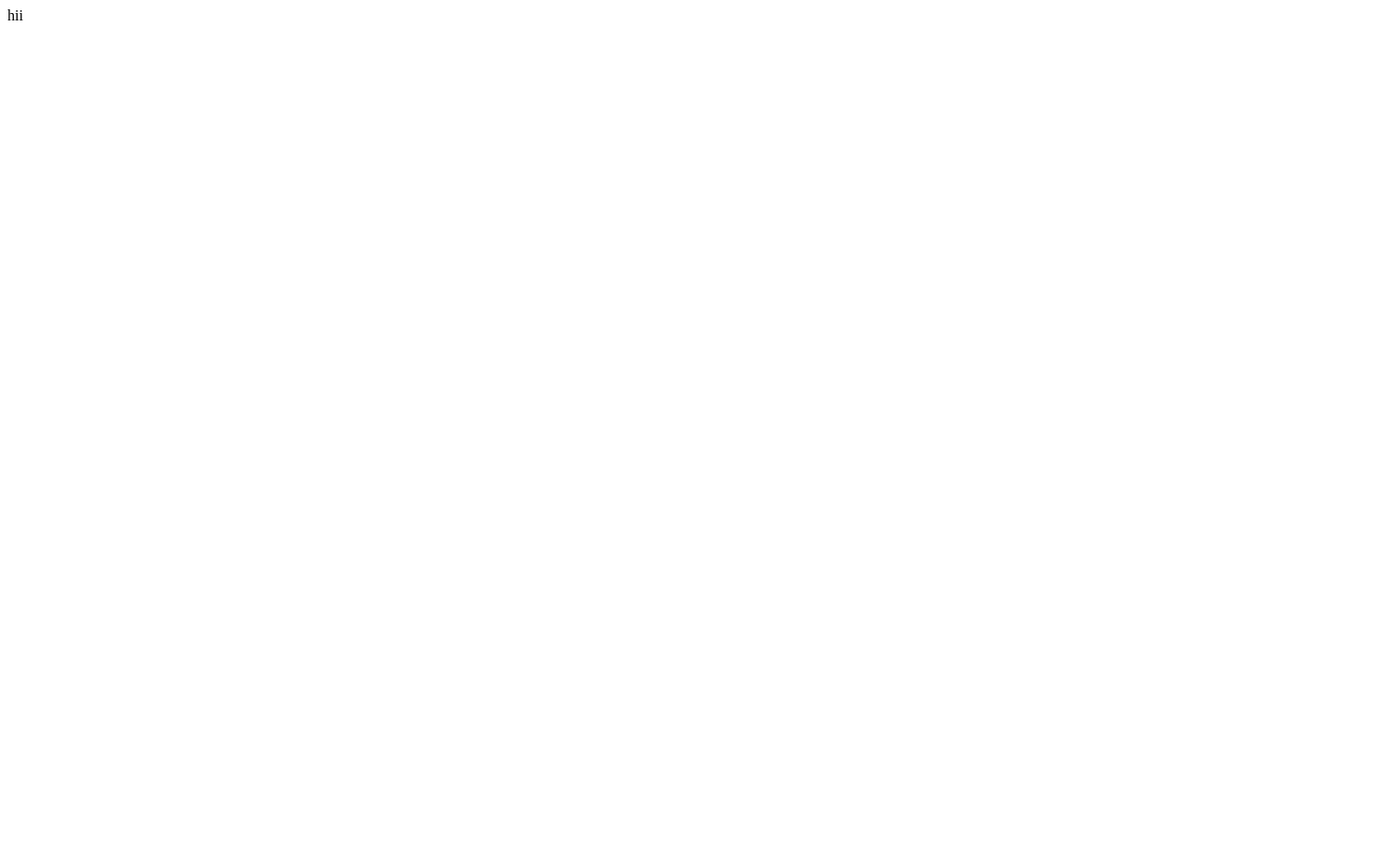
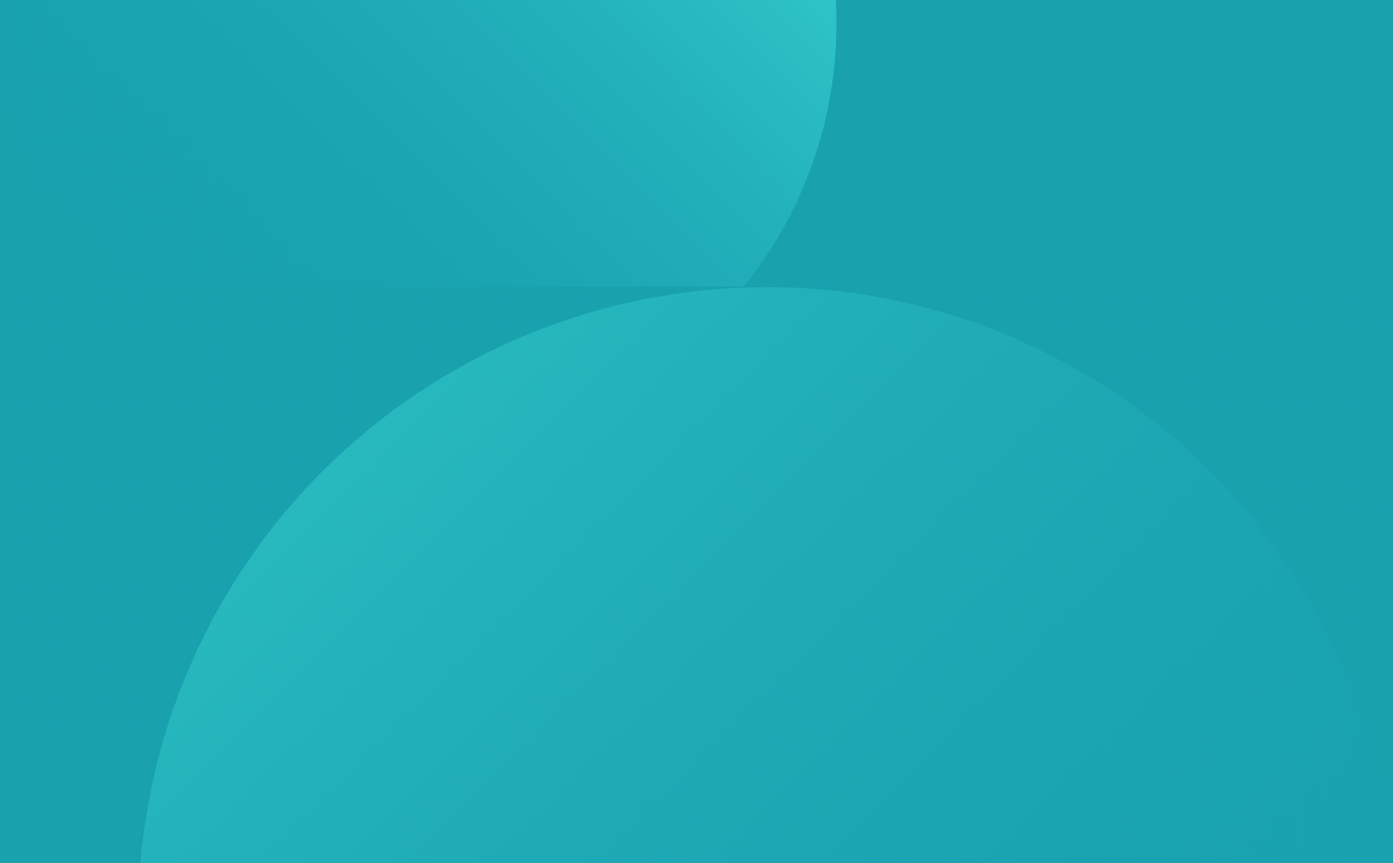
Before and after one commit to Sheregar24/profile-card, a plain HTML site: page index.html in a window 1280 px wide. Shown: the whole page at 93% size, 1498 px wide, since content can reach past the window. Before the commit the page ends 800 px from the top, so only its background shows below. Drawn offline with Linux system fonts and the light colour scheme.

Commit message:
background changes

```diff
--- a/index.html
+++ b/index.html
@@ -8,11 +8,9 @@
 
   <title>Frontend Mentor | Profile card component</title>
 
-
+  <link rel="stylesheet" href="./style.css">
 </head>
 <body>
- <div>
-   hii
- </div>
+
 </body>
 </html>
--- /dev/null
+++ b/style.css
@@ -0,0 +1,108 @@
+@import url('https://fonts.googleapis.com/css2?family=Kumbh+Sans:wght@400;700&display=swap');
+
+* {
+    box-sizing: border-box;
+    padding: 0;
+    margin: 0;
+}
+
+:root {
+    /*========== Colors ==========*/
+    --dark-cyan: hsl(185, 75%, 39%);
+    --very-dark: hsl(229, 23%, 23%);
+    --dark-greyish: hsl(227, 10%, 46%);
+
+    /* neutral */
+    --dark-grey: hsl(0, 0%, 59%);
+
+
+
+    /*========== Font and typography ==========*/
+    --body-font: "Kumbh Sans", sans-serif;
+    --big-font-size: 2rem;
+    --h1-font-size: 1.5rem;
+    --normal-font-size: 0.938rem;
+    --small-font-size: 0.813rem;
+    --smaller-font-size: 0.75rem;
+
+    /*========== Font weight ==========*/
+    --font-medium: 400;
+    --font-semi-bold: 700;
+
+    /*========== Margenes Bottom ==========*/
+    --mb-0-5: 0.5rem;
+    --mb-0-75: 0.75rem;
+    --mb-1: 1rem;
+    --mb-1-5: 1.5rem;
+    --mb-2: 2rem;
+    --mb-2-5: 2.5rem;
+
+    /*========== z index ==========*/
+    --z-tooltip: 10;
+    --z-fixed: 100;
+    --z-minimun: -1;
+}
+
+button {
+    cursor: pointer;
+    border: none;
+    outline: none;
+}
+
+
+a {
+    text-decoration: none;
+}
+
+img {
+    max-width: 100%;
+    height: auto;
+}
+
+.container {
+    max-width: 968px;
+    margin-left: var(--mb-1-5);
+    margin-right: var(--mb-1-5);
+}
+
+.grid {
+    display: grid;
+}
+
+body {
+    position: relative;
+    min-height: 100vh;
+    width: 100%;
+    overflow: hidden;
+    background-color: var(--dark-cyan);
+}
+
+body::before {
+    position: absolute;
+    z-index: var(--z-minimun);
+    content: '';
+    top: 0%;
+    left: 0%;
+    height: 800px;
+    width: 900px;
+    background-image: url('./images/bg-pattern-top.svg'), linear-gradient(to right, var(--dark-cyan) 10% ,var(--dark-cyan) 20% );
+    background-position: 150% -425px, -75% 300px;
+    background-repeat: no-repeat;
+    background-size: cover;
+    /* transform: rotate(30deg);  */
+    /* opacity: .6; */
+}
+
+body::after{
+    position: absolute;
+    z-index: var(--z-minimun);
+    content: '';
+    bottom: -16%;
+    right: -17%;
+    height: 620px;
+    width: 1350px;
+    background-image: url('./images/bg-pattern-bottom.svg'), linear-gradient(to right, var(--dark-cyan) 10% ,var(--dark-cyan) 20% ) ;
+    background-position:top ;
+    background-repeat: no-repeat;
+    background-size: cover;
+}
```
Also changed, not shown: style.css.txt (deleted).
